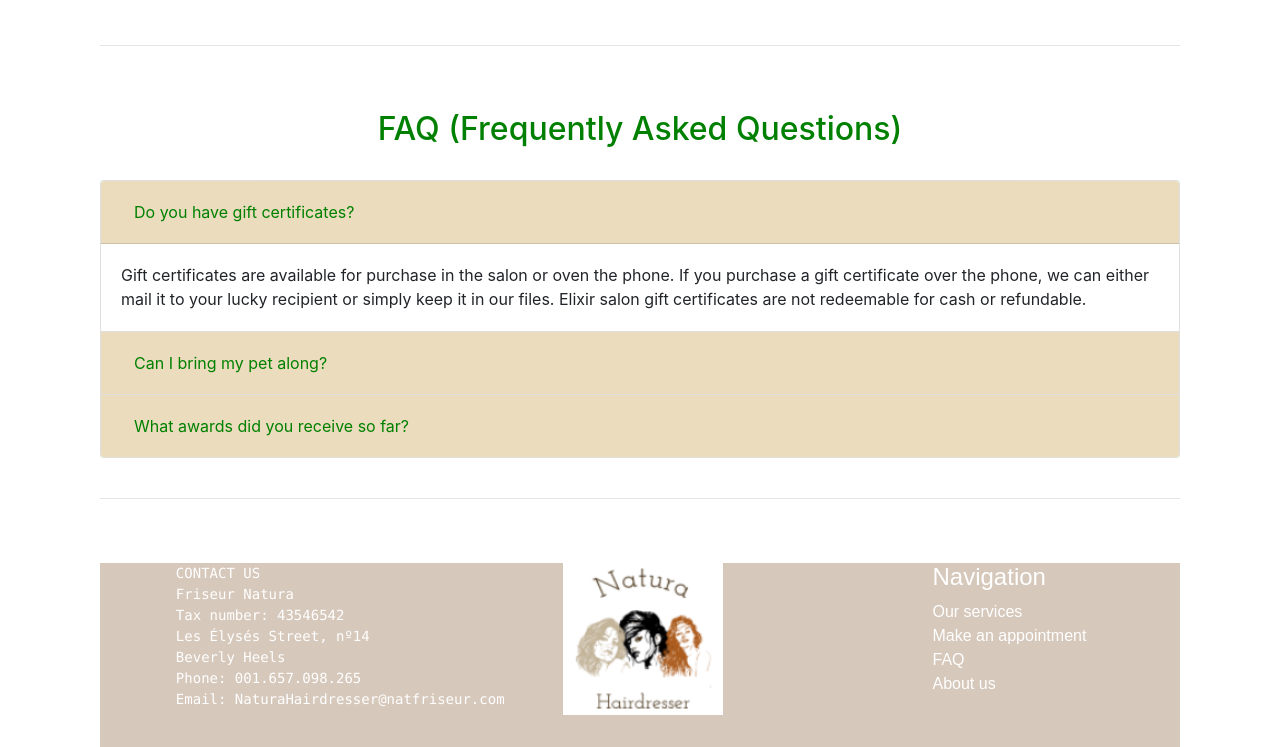
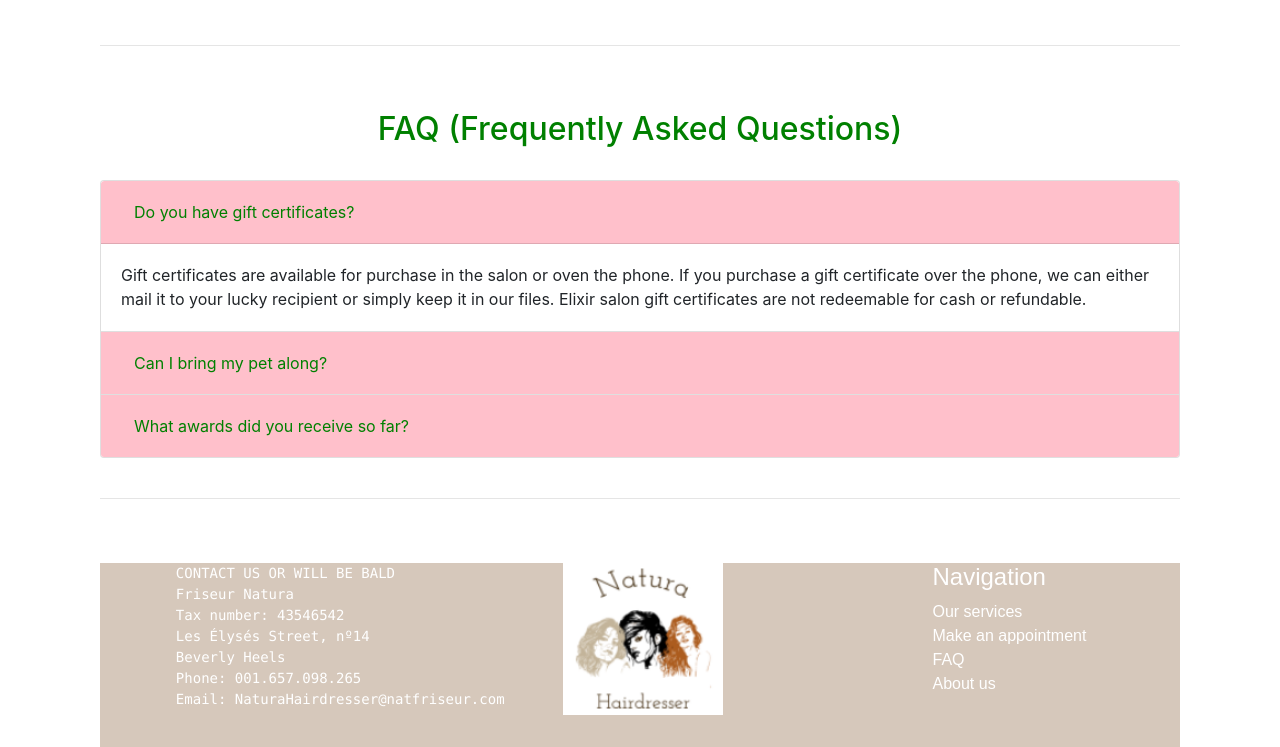
Before and after one commit to noabak/Natura-Hairdresser, a plain HTML site: page index.html in a window 1280 px wide. Shown: the part 2290-3037 px from the top of the page. Drawn offline with nearby package versions, Linux system fonts and the light colour scheme.

Commit message:
its a little joke

```diff
--- a/css/style.css
+++ b/css/style.css
@@ -1,3 +1,4 @@
+
 
 body {
   padding-top: 56px;
@@ -6,9 +7,11 @@ body {
 background-color:  #D6C8BB;
 }
 .green{
-color: green;}
+color: green;
+}
 .beige{
-background-color: #EADCBC;}
+background-color: /*#EADCBC;*/ pink;
+}
 
 .services{margin: 100px;}
 
--- a/index.html
+++ b/index.html
@@ -342,7 +342,7 @@
       <div class="col-md-5 ">
 
          <pre class="blanco">
-         CONTACT US
+         CONTACT US OR WILL BE BALD
          Friseur Natura
          Tax number: 43546542
          Les Élysés Street, nº14
```
